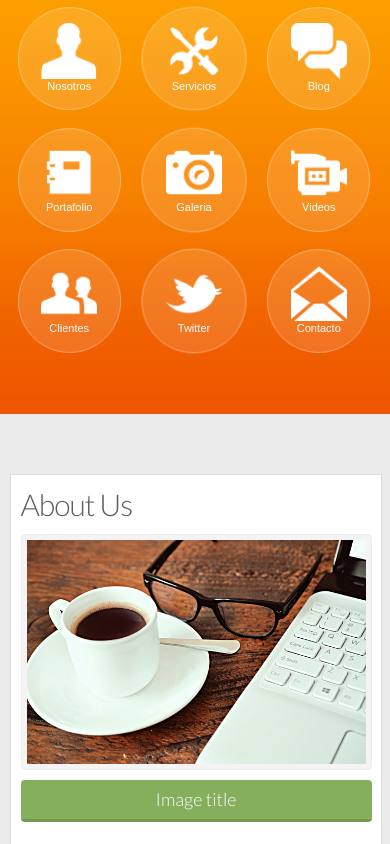
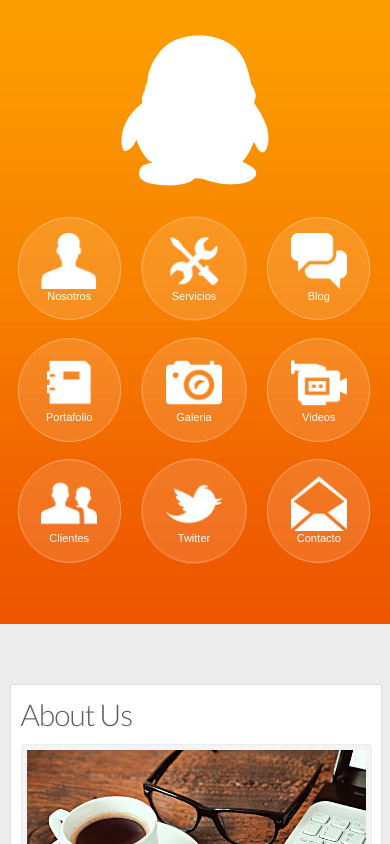
Before and after one commit to fabricioPractisis/market, a plain HTML site: page www/index.html in a window 390 px wide. Drawn offline with Linux system fonts and the light colour scheme; some packages are replaced by stand-ins of ours; no server answers; a script that the page names is missing.

Commit message:
xcxc
xccx

```diff
--- a/www/index.html
+++ b/www/index.html
@@ -46,6 +46,11 @@ A.info:hover    {color:green;background:transparent;text-decoration:underline}
                    <div class="swiper-wrapper">
                         <div class="swiper-slide">
                                   <div class="slide-inner">
+					 <div class="logo">
+						<a href="#">
+							<i class="fa fa-qq fa-5x"></i>
+						</a>
+					</div>
                                         <div class="menu">
                                         <ul>
                                         <li><a href="#" onclick="swiperParent.swipeTo(1);"><img src="images/icons/about.png" alt="" title="" /><span>Nosotros</span></a></li>
```
